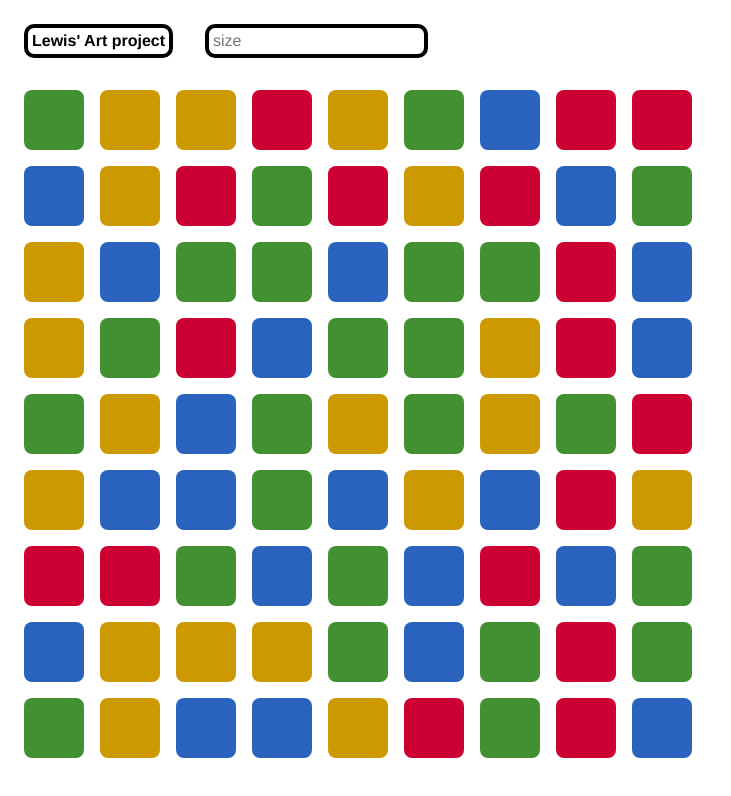
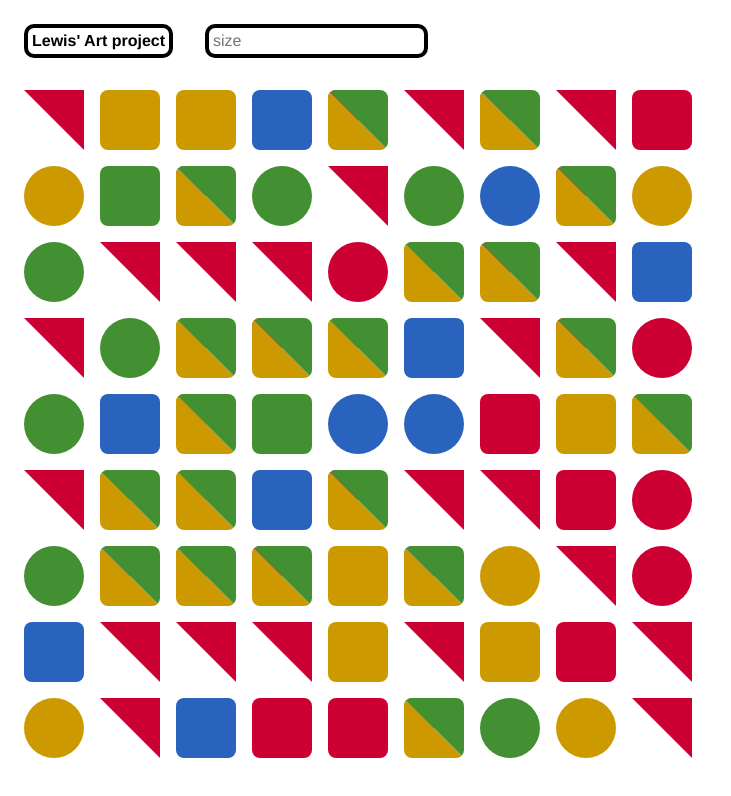
Before and after one commit to LewisGRobotics/art-project, an Angular app in the folder art-project/: page / in a window 1280 px wide. Shown: the top 796 px of the page, without its empty margins (0-731 px from the left). Built offline with nearby package versions, Linux system fonts and the light colour scheme.

Commit message:
Add randomized shapes

```diff
--- a/art-project/src/app/polygon/polygon.component.html
+++ b/art-project/src/app/polygon/polygon.component.html
@@ -1 +1 @@
-<div class="solidSquare" [style.background-color]="colorProperty"></div>
+<div [class]="classSelector" [style.background-color]="colorProperty"></div>
--- a/art-project/src/app/polygon/polygon.component.scss
+++ b/art-project/src/app/polygon/polygon.component.scss
@@ -3,25 +3,65 @@ $r: #c03;
 $g: #429032;
 $b: #2963bd;
 $y: #c90;
+$w: #fff;
 
 div{
-    &.solidSquare{
+    &.square{
         align-self: center;
         background-color: $g;
         border-radius: 1vw;
         height: 7.5vw;
         width: 7.5vw;
     }
+    &.circle{
+        align-self: center;
+        background-color: $g;
+        border-radius: 3.75vw;
+        height: 7.5vw;
+        width: 7.5vw;
+    }
+    &.bottomLeft {
+      height: 0;
+      width: 0;
+      border-bottom: 7.5vw solid $g;
+      border-right: 7.5vw solid $w;
+    }
+    &.topRight {
+        height: 0;
+        width: 0;
+        border-top: 7.5vw solid $r;
+        border-left: 7.5vw solid $w;
+    }
 }
 
 @media only screen and (orientation: landscape) {
     div{
-        &.solidSquare{
+        &.square{
             align-self: center;
             background-color: $b;
             border-radius: 1vh;
             height: 7.5vh;
             width: 7.5vh;
         }
+        &.circle{
+            align-self: center;
+            background-color: $g;
+            border-radius: 3.75vh;
+            height: 7.5vh;
+            width: 7.5vh;
+        }
+        &.bottomLeft {
+            height: 0;
+            width: 0;
+            border-radius: 1vh;
+            border-bottom: 7.5vh solid $y;
+            border-right: 7.5vh solid $g;
+        }
+        &.topRight {
+            height: 0;
+            width: 0;
+            border-top: 7.5vh solid $r;
+            border-left: 7.5vh solid $w;
+        }
     }
 }
--- a/art-project/src/app/polygon/polygon.component.ts
+++ b/art-project/src/app/polygon/polygon.component.ts
@@ -9,6 +9,8 @@ export class PolygonComponent implements OnInit {
 
   colorProperty = "#8f8f8f";
   colorVector = ["#272822","#c03", "#429032", "#2963bd","#c90"];
+  shapeVector = ["square", "bottomLeft", "topRight", "circle"];
+  classSelector = "bottomLeft";
   constructor() {
 
    }
@@ -16,6 +18,8 @@ export class PolygonComponent implements OnInit {
   ngOnInit(): void {
     const colorIndex = Math.floor(Math.random() * 4) + 1;
     this.colorProperty= this.colorVector[colorIndex];
+    const shapeIndex = Math.floor(Math.random() * 4);
+    this.classSelector = this.shapeVector[shapeIndex];
   }
 
 }
```
